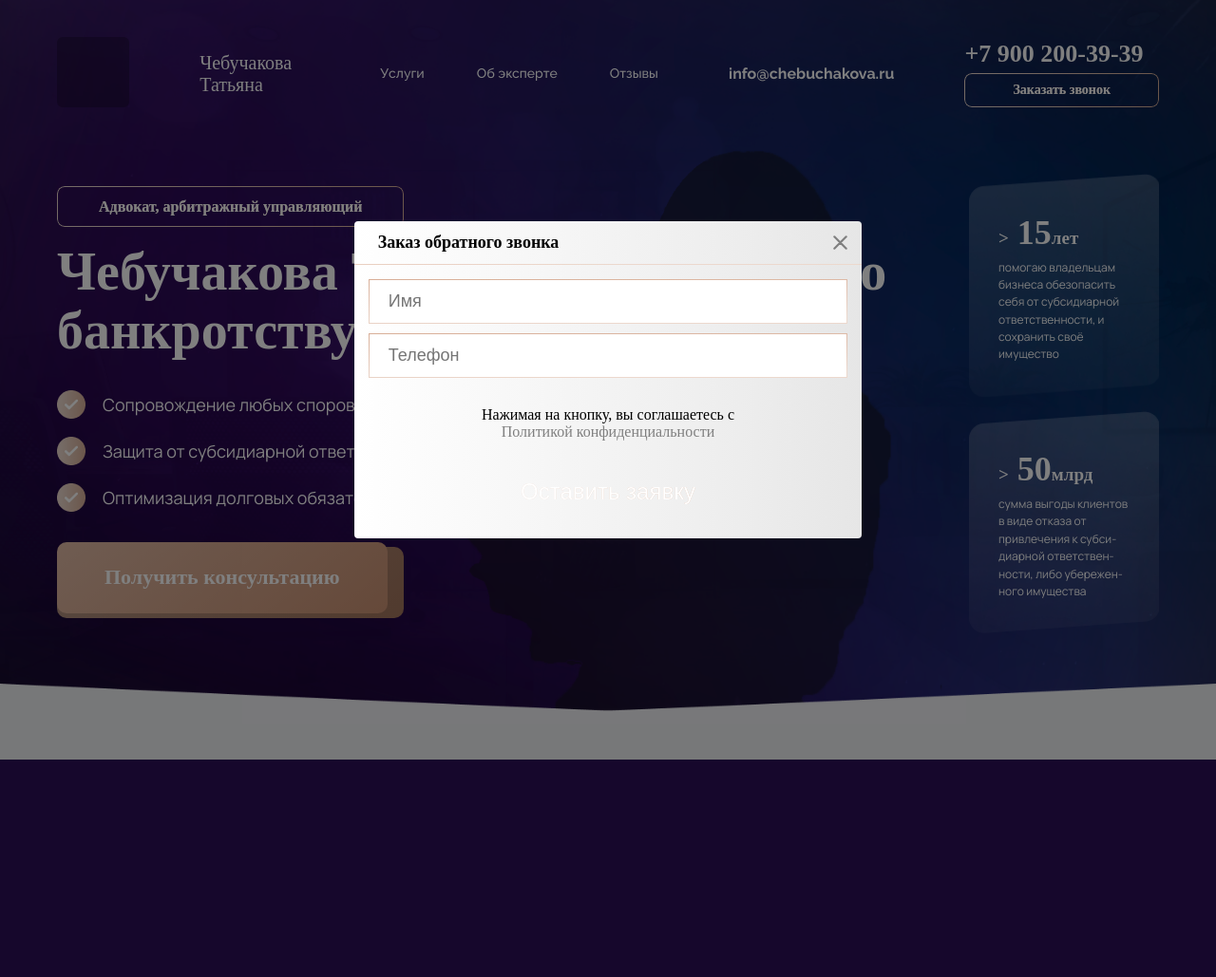
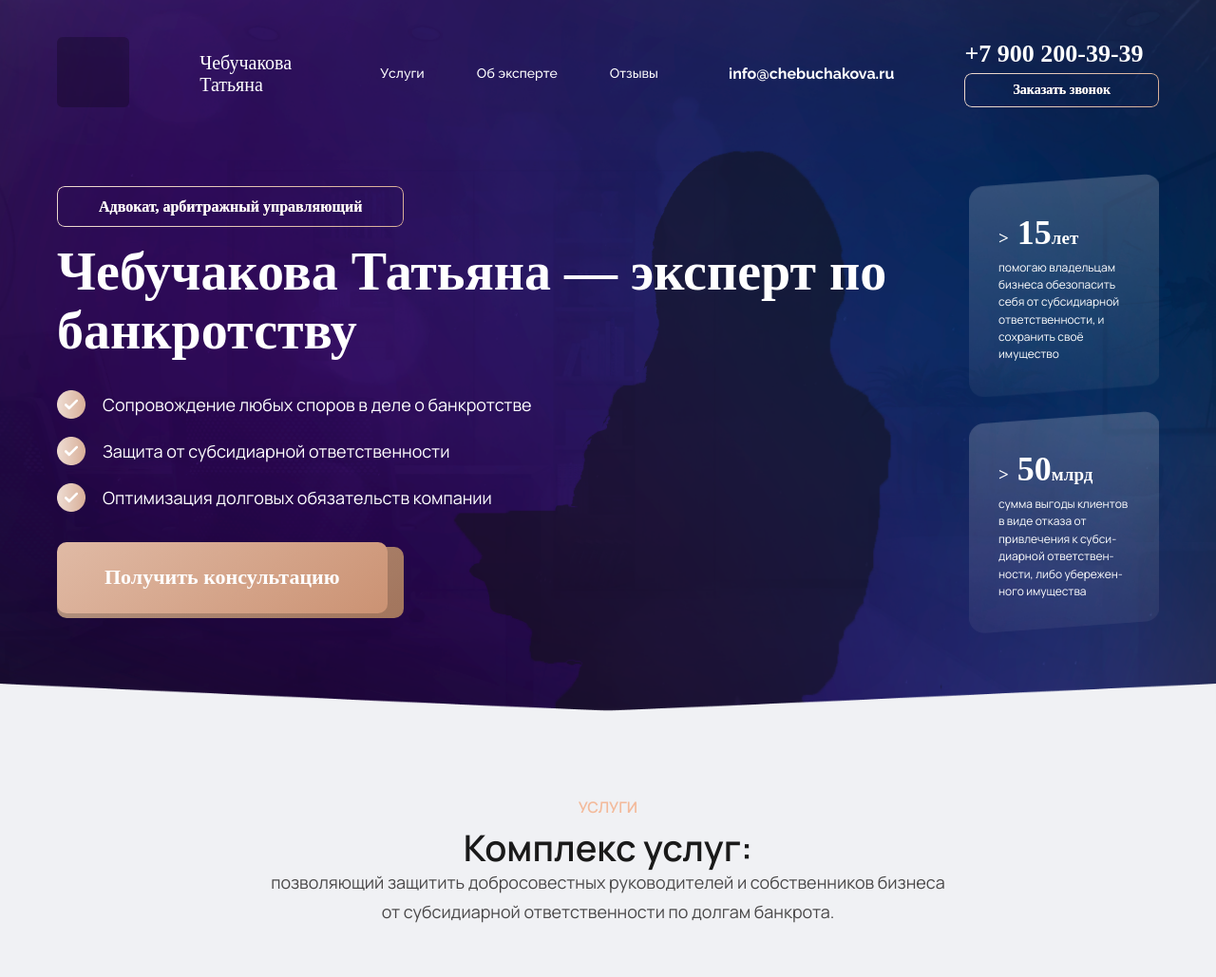
Before and after one commit to codarsssss/landing_page, a Django app: page / in a window 1280 px wide. Shown: the top 1029 px of the page at 95% size. Before the commit the page ends 800 px from the top, so only its background shows below. Run offline with Django 4.2, Linux system fonts and the light colour scheme; data that the repository does not hold is empty; some web fonts are replaced.

Commit message:
close modal

```diff
--- /dev/null
+++ b/landing/home_app/static/home_app/js/modal_logic.js
@@ -0,0 +1,21 @@
+const btn=document.querySelectorAll('.modal_call');
+const modal=document.querySelector('.modal_block');
+const modal_close_btn =document.querySelector('.close_btn');
+
+
+let toggleModal = function toggleModal() {
+    modal.classList.toggle('active');
+}
+
+for (let i = 0; i < btn.length; ++i){
+    btn[i].addEventListener('click', function (e){
+    e.stopPropagation();
+    toggleModal();
+})
+}
+
+
+modal_close_btn.addEventListener('click', function (e){
+    e.stopPropagation();
+    toggleModal();
+})
--- a/landing/home_app/static/home_app/style/css/modal.css
+++ b/landing/home_app/static/home_app/style/css/modal.css
@@ -9,10 +9,14 @@
     background-color: rgba(0, 0, 0, 0.5);
     z-index: 100;
 
-    display: flex;
+    display: none;
     flex-direction: column;
     align-items: center;
     justify-content: center;
+}
+
+.modal_block.active {
+    display: flex;
 }
 
 .modal{
--- a/landing/home_app/templates/home_app/base.html
+++ b/landing/home_app/templates/home_app/base.html
@@ -34,8 +34,7 @@
                 <div class="header_email"><a href="#">info@chebuchakova.ru</a></div>
                 <div class="header_phones">
                     <p class="header_phone">+7 900 200-39-39</p>
-                    <button class="header_phone_btn" data-bs-toggle="modal"
-                            data-bs-target="#exampleModal">Заказать звонок
+                    <button class="header_phone_btn modal_call">Заказать звонок
                     </button>
                 </div>
             </div>
@@ -65,7 +64,7 @@
                 <div class="header_email"><a href="#">info@chebuchakova.ru</a></div>
                 <div class="header_phones">
                     <p class="header_phone">+7 900 200-39-39</p>
-                    <button class="header_phone_btn">Заказать звонок</button>
+                    <button class="header_phone_btn modal_call">Заказать звонок</button>
                 </div>
                 <button class="footer_up"><a href="#header"><img src="{% static 'home_app/img/arrow.png' %}" alt=""></a>
                 </button>
@@ -84,7 +83,7 @@
 
         <div class="modal_header">
             <h1>Заказ обратного звонка</h1>
-            <svg width="35" height="35" viewBox="0 0 24 24" fill="none" xmlns="http://www.w3.org/2000/svg">
+            <svg class="close_btn" width="35" height="35" viewBox="0 0 24 24" fill="none" xmlns="http://www.w3.org/2000/svg">
                 <path d="M6 12H18M12 18V6" stroke="gray" stroke-width="1.5" stroke-linecap="round"
                       stroke-linejoin="round"/>
             </svg>
@@ -95,7 +94,7 @@
             <form method="post">
                 {% csrf_token %}
                 <div class="modal_form_item">
-                    <input type="text" name="username" placeholder="Имя">
+                    <input type="text" maxlength="100" name="username" placeholder="Имя">
                 </div>
 
                 <div class="modal_form_item">
@@ -120,6 +119,7 @@
         integrity="sha384-MrcW6ZMFYlzcLA8Nl+NtUVF0sA7MsXsP1UyJoMp4YLEuNSfAP+JcXn/tWtIaxVXM"
         crossorigin="anonymous"></script>
 <script src="{% static 'home_app/js/mask_for_input.js' %}"></script>
+<script src="{% static 'home_app/js/modal_logic.js' %}"></script>
 </body>
 
 </html>
--- a/landing/home_app/templates/home_app/index.html
+++ b/landing/home_app/templates/home_app/index.html
@@ -13,8 +13,7 @@
                                 <li>Оптимизация долговых обязательств компании</li>
                             </ul>
                             <div class="first_screen_left_box_btn">
-                                <button class="first_screen_left_box_btn_two" data-bs-toggle="modal"
-                                data-bs-target="#exampleModal">Получить консультацию</button>
+                                <button class="first_screen_left_box_btn_two modal_call">Получить консультацию</button>
                                 <div class="first_screen_left_box_btn_background"></div>
                             </div>
 
@@ -105,7 +104,7 @@
                             <img src="{% static 'home_app/img/audit_icon.png' %}" class="audit_box_item_icon">
                             <h3 class="audit_box_item_title">Консультация</h3>
                             <p class="audit_box_item_description">Получите экспертную и честную оценку перспективы дела на 30-ти минутной консультации</p>
-                            <button class="audit_box_item_btn"><p style='color: white; margin: 0;'>Заказать</p></button>
+                            <button class="audit_box_item_btn modal_call"><p style='color: white; margin: 0;'>Заказать</p></button>
                             <img src="{% static 'home_app/img/audit_bac2.png' %}" class="audit_box_item_bac"></div>
                     </div>
                 </div>
```
Also changed, not shown: task.md (+2 -2 lines).
